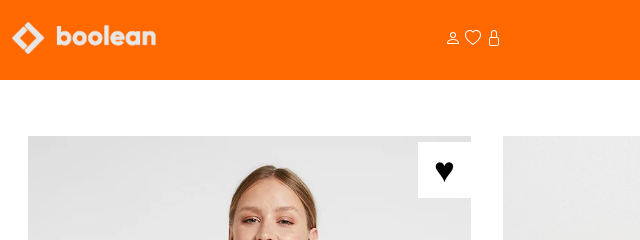
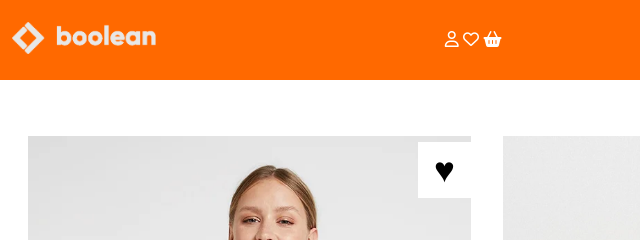
Before and after one commit to LucaArcudi/html-css-boolando, a plain HTML site: page index.html in a window 1280 px wide. Shown: the top 240 px of the page, 621-1261 px from the left. Drawn offline with Linux system fonts and the light colour scheme.

Commit message:
add position fixed to header & fontawesome icon

```diff
--- a/css/style.css
+++ b/css/style.css
@@ -22,12 +22,15 @@ section{
 
 
 section.header-container{
+    width: 100%;
     display: flex;
     height: 5rem;
     background-color: #FF6900;
     justify-content: space-between;
     align-items: center;
     color: #FFFFFF;
+    position: fixed;
+    z-index: 1;
 }
 
 div.header-menu span{
@@ -39,8 +42,15 @@ div.header-logo img{
     height: 2rem;
 }
 
+div.header-links span{
+
+}
+
 /* Main */
 
+main{
+    padding-top: 5rem;
+}
 
 section.main-container{
     background-color: #ffffff;
--- a/index.html
+++ b/index.html
@@ -4,9 +4,9 @@
     <meta charset="UTF-8">
     <meta http-equiv="X-UA-Compatible" content="IE=edge">
     <meta name="viewport" content="width=device-width, initial-scale=1.0">
-
     <title>Boolando</title>
     <link rel="stylesheet" href="./css/style.css">
+    <link rel="stylesheet" href="https://cdnjs.cloudflare.com/ajax/libs/font-awesome/6.2.0/css/all.min.css">
 </head>
 <body>
     <header>
@@ -21,19 +21,13 @@
             </div>
             <div class="header-links">
                 <span>
-                    <svg xmlns="http://www.w3.org/2000/svg" width="16" height="20" fill="currentColor" class="bi bi-person" viewBox="0 0 16 16">
-                        <path d="M8 8a3 3 0 1 0 0-6 3 3 0 0 0 0 6zm2-3a2 2 0 1 1-4 0 2 2 0 0 1 4 0zm4 8c0 1-1 1-1 1H3s-1 0-1-1 1-4 6-4 6 3 6 4zm-1-.004c-.001-.246-.154-.986-.832-1.664C11.516 10.68 10.289 10 8 10c-2.29 0-3.516.68-4.168 1.332-.678.678-.83 1.418-.832 1.664h10z"/>
-                    </svg>
+                    <i class="fa-regular fa-user"></i>
                 </span>
                 <span>
-                    <svg xmlns="http://www.w3.org/2000/svg" width="16" height="20" fill="currentColor" class="bi bi-heart" viewBox="0 0 16 16">
-                        <path d="m8 2.748-.717-.737C5.6.281 2.514.878 1.4 3.053c-.523 1.023-.641 2.5.314 4.385.92 1.815 2.834 3.989 6.286 6.357 3.452-2.368 5.365-4.542 6.286-6.357.955-1.886.838-3.362.314-4.385C13.486.878 10.4.28 8.717 2.01L8 2.748zM8 15C-7.333 4.868 3.279-3.04 7.824 1.143c.06.055.119.112.176.171a3.12 3.12 0 0 1 .176-.17C12.72-3.042 23.333 4.867 8 15z"/>
-                    </svg>
+                    <i class="fa-regular fa-heart"></i>
                 </span>
                 <span>
-                    <svg xmlns="http://www.w3.org/2000/svg" width="16" height="20" fill="currentColor" class="bi bi-lock" viewBox="0 0 16 16">
-                        <path d="M8 1a2 2 0 0 1 2 2v4H6V3a2 2 0 0 1 2-2zm3 6V3a3 3 0 0 0-6 0v4a2 2 0 0 0-2 2v5a2 2 0 0 0 2 2h6a2 2 0 0 0 2-2V9a2 2 0 0 0-2-2zM5 8h6a1 1 0 0 1 1 1v5a1 1 0 0 1-1 1H5a1 1 0 0 1-1-1V9a1 1 0 0 1 1-1z"/>
-                    </svg>
+                    <i class="fa-solid fa-basket-shopping"></i>
                 </span>
             </div>
         </section>
```
